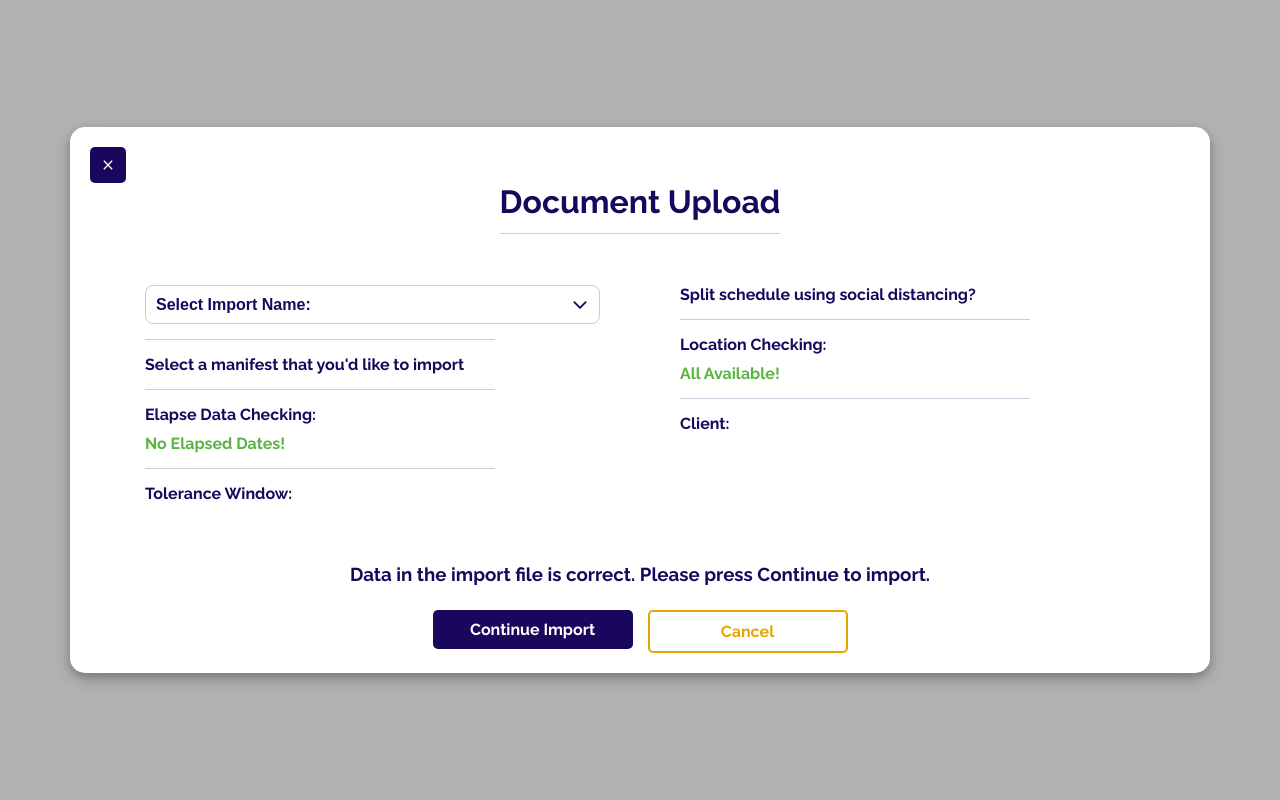
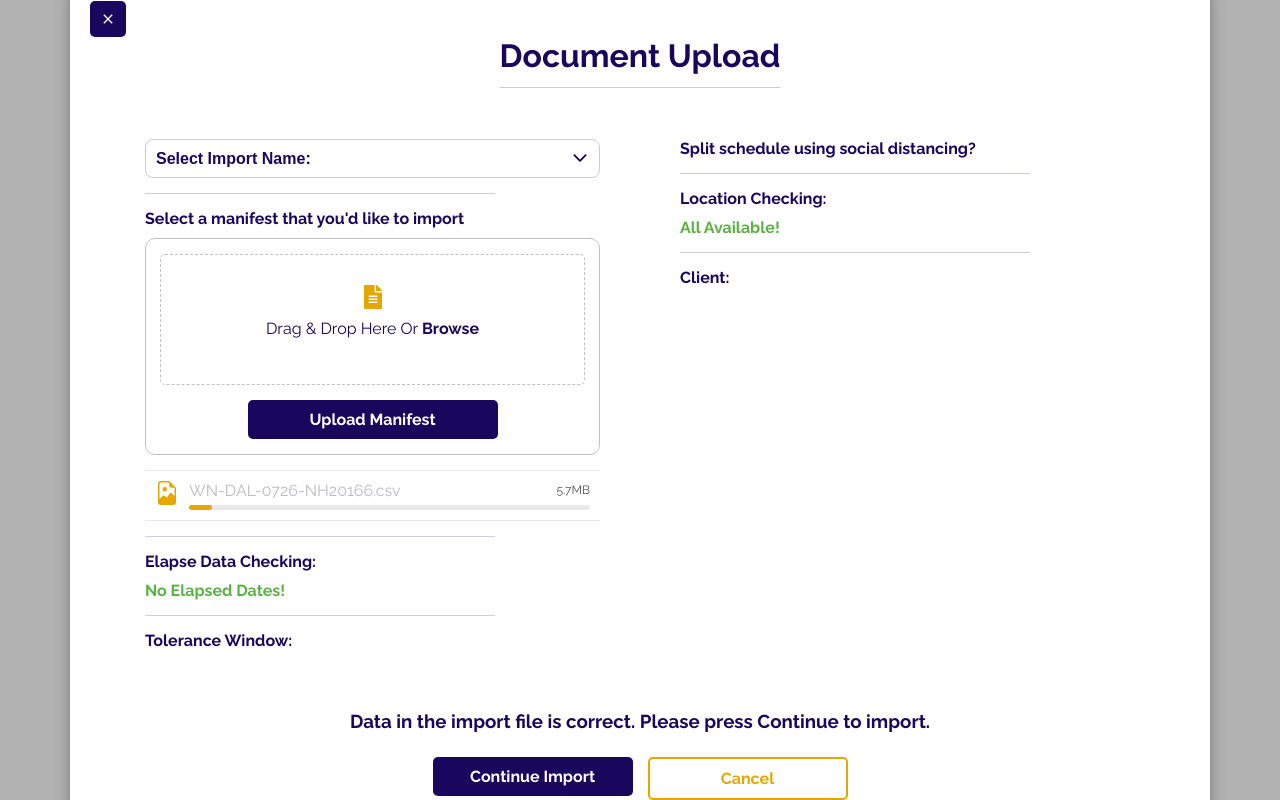
Before and after one commit to ixaxtav/sh-upload-form, a React (Vite) app: page / in a window 1280 px wide. Built offline with nearby package versions, Linux system fonts and the light colour scheme.

Commit message:
Add file upload feature and progress bar

```diff
--- a/package.json
+++ b/package.json
@@ -12,6 +12,7 @@
   "dependencies": {
     "react": "^18.2.0",
     "react-dom": "^18.2.0",
+    "react-dropzone": "^14.2.3",
     "react-icons": "^4.12.0",
     "styled-components": "^6.1.1"
   },
--- a/src/App.tsx
+++ b/src/App.tsx
@@ -1,5 +1,5 @@
 import { useState } from "react";
-import { Modal, Button, Heading, Select, Divider, Text } from "./components";
+import { Modal, Button, Heading, Select, Divider, Text, FileUpload } from "./components";
 import { MdClose } from "react-icons/md";
 import { CenterContainer } from "./layouts/CenterContainer";
 import { Row } from "./layouts/Row";
@@ -45,6 +45,7 @@ function App() {
             />
             <Divider />
             <Text bold>Select a manifest that you'd like to import</Text>
+            <FileUpload />
             <Divider />
             <Text bold>Elapse Data Checking:</Text>
             <Text bold color="#59b340">
--- /dev/null
+++ b/src/components/FileUpload.tsx
@@ -0,0 +1,104 @@
+import React, { useMemo, useCallback } from "react";
+import { FaFileAlt } from "react-icons/fa";
+import { BsFileEarmarkImage } from "react-icons/bs";
+import { useDropzone } from "react-dropzone";
+import { Button } from "./Button";
+import { ProgressBar } from "./ProgressBar";
+
+const baseStyle: React.CSSProperties = {
+  flex: 1,
+  display: "flex",
+  flexDirection: "column",
+  alignItems: "center",
+  width: "100%",
+  paddingTop: "30px",
+  paddingBottom: "30px",
+  borderWidth: 1,
+  borderRadius: "5px",
+  borderColor: "#c1c1c1",
+  borderStyle: "dashed",
+  color: "#19075d",
+  outline: "none",
+  transition: "border .24s ease-in-out",
+};
+
+const focusedStyle: React.CSSProperties = {
+  borderColor: "#2196f3",
+};
+
+const acceptStyle: React.CSSProperties = {
+  borderColor: "#00e676",
+};
+
+const rejectStyle: React.CSSProperties = {
+  borderColor: "#ff1744",
+};
+
+export const FileUpload = () => {
+  const onDrop = useCallback((acceptedFiles: any) => {
+    console.log(acceptedFiles);
+    if (acceptedFiles.length > 0) {
+      alert(acceptedFiles[0]?.name);
+      return;
+    }
+  }, []);
+
+  const { getRootProps, getInputProps, open, isFocused, isDragAccept, isDragReject } = useDropzone({ onDrop });
+
+  const style = useMemo(
+    () => ({
+      ...baseStyle,
+      ...(isFocused ? focusedStyle : {}),
+      ...(isDragAccept ? acceptStyle : {}),
+      ...(isDragReject ? rejectStyle : {}),
+    }),
+    [isFocused, isDragAccept, isDragReject]
+  );
+
+  return (
+    <div>
+      <div
+        style={{
+          display: "flex",
+          flexDirection: "column",
+          alignItems: "center",
+          gap: "15px",
+          padding: "15px",
+          border: "1px solid #c1c1c1",
+          borderRadius: "10px",
+        }}
+      >
+        <div {...getRootProps({ style })}>
+          <input {...getInputProps()} />
+          <FaFileAlt size={24} color="#e5a600" />
+          <p style={{ textAlign: "center", marginTop: "10px" }}>
+            Drag & Drop Here Or
+            <span style={{ fontWeight: 700 }}> Browse</span>
+          </p>
+        </div>
+        <Button width={"250px"} onClick={open}>
+          Upload Manifest
+        </Button>
+      </div>
+      <div
+        style={{
+          display: "flex",
+          alignContent: "center",
+          gap: "10px",
+          padding: "10px",
+          marginTop: "15px",
+          marginBottom: "15px",
+          borderTop: "1px solid #e9e9e9",
+          borderBottom: "1px solid #e9e9e9",
+        }}
+      >
+        <div>
+          <BsFileEarmarkImage size={24} color="#e5a600" />
+        </div>
+        <div style={{ width: "100%" }}>
+          <ProgressBar text="WN-DAL-0726-NH20166.csv" percentage={5.7} />
+        </div>
+      </div>
+    </div>
+  );
+};
--- /dev/null
+++ b/src/components/ProgressBar.tsx
@@ -0,0 +1,18 @@
+type ProgressBarProps = {
+  text: string;
+  percentage: number;
+};
+
+export const ProgressBar = ({ text, percentage }: ProgressBarProps) => {
+  return (
+    <div className="progress-bar-container">
+      <div className="progress-label-container">
+        <span className="progress-text">{text}</span>
+        <span className="progress-percentage">{percentage}MB</span>
+      </div>
+      <div className="progress-bar-background">
+        <div className="progress-bar-fill" style={{ width: `${percentage}%` }}></div>
+      </div>
+    </div>
+  );
+};
--- a/src/components/index.tsx
+++ b/src/components/index.tsx
@@ -4,3 +4,4 @@ export * from "./Heading";
 export * from "./Select";
 export * from "./Divider";
 export * from "./Text";
+export * from "./FileUpload";
--- a/src/index.css
+++ b/src/index.css
@@ -7,3 +7,34 @@ body {
   font-family: "Raleway", sans-serif;
   overflow: auto;
 }
+
+.progress-text {
+  text-align: left;
+  color: #bcbac1;
+}
+
+.progress-percentage {
+  text-align: right;
+  color: #565656;
+  font-size: 12px;
+}
+
+.progress-label-container {
+  display: flex;
+  align-items: center;
+  justify-content: space-between;
+  margin-bottom: 5px;
+}
+
+.progress-bar-background {
+  width: 100%;
+  background-color: #e9e9e9;
+  border-radius: 5px;
+}
+
+.progress-bar-fill {
+  height: 5px;
+  background-color: #e5a600;
+  border-radius: 5px;
+  transition: width 0.5s ease-in-out;
+}
```
Also changed, not shown: 1 other file (tests, documents, lock files or other folders).
